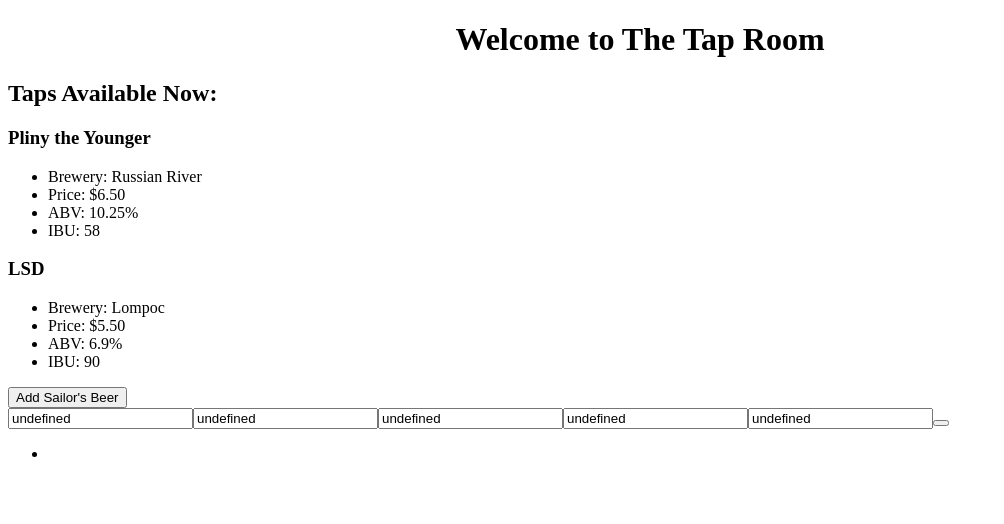
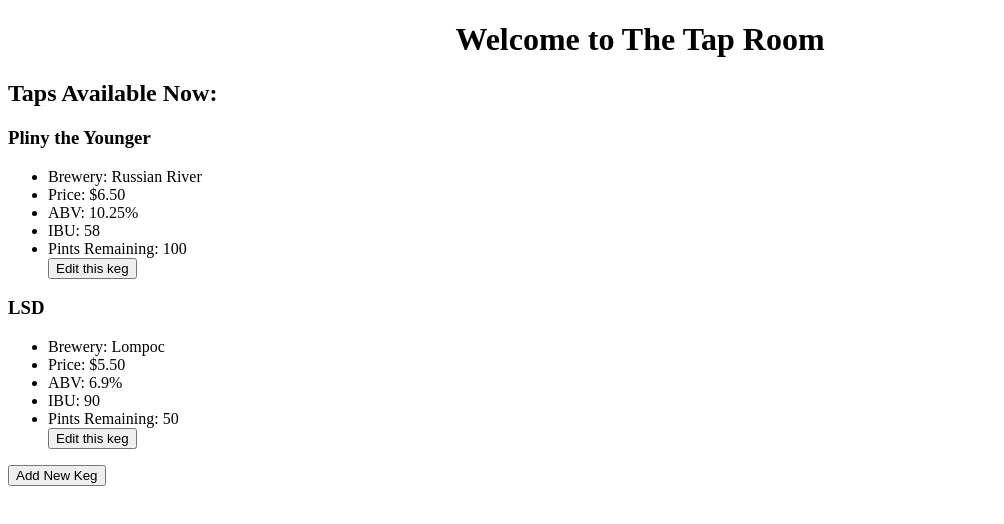
Before and after one commit to sailor27/tap-room, an Angular app: page / in a window 1280 px wide. Shown: the top 524 px of the page, without its empty margins (0-1004 px from the left). Built offline with nearby package versions, Linux system fonts and the light colour scheme.

Commit message:
Edit add and edit keg functions using ngIf and ngModel to set keg selected when edit button clicked, and add new keg.

```diff
--- a/src/app/app.component.html
+++ b/src/app/app.component.html
@@ -8,34 +8,44 @@
 
 <h2>Taps Available Now: </h2>
 
-<div *ngFor="let currentKeg of kegs">
-  <h3>{{currentKeg.name}}</h3>
+<div *ngFor="let keg of kegs">
+  <h3>{{keg.name}}</h3>
   <ul>
-    <li>Brewery: {{currentKeg.brewery}}</li>
-    <li>Price: {{currentKeg.price}}</li>
-    <li>ABV: {{currentKeg.ABV}}</li>
-    <li>IBU: {{currentKeg.IBU}}</li>
+    <li>Brewery: {{keg.brewery}}</li>
+    <li>Price: {{keg.price}}</li>
+    <li>ABV: {{keg.ABV}}</li>
+    <li>IBU: {{keg.IBU}}</li>
+    <li>Pints Remaining: {{keg.pintsLeft}}</li>
+    <button (click)="editKeg(keg)">Edit this keg</button>
   </ul>
 </div>
-<button (click)="testKeg(currentKeg)">Add Sailor's Beer</button>
-<form>
-  <input [value]="name" (input)="name = $event.target.value" type="text">
-  <input [value]="brewery" (input)="brewery = $event.target.value" type="text">
-  <input [value]="price" (input)="price = $event.target.value" type="text">
-  <input [value]="ABV" (input)="ABV = $event.target.value" type="text">
-  <input [value]="IBU" (input)="IBU = $event.target.value" type="text">
-  <button (submit)="addKeg(name, brewery, price, ABV, IBU)"></button>
-</form>
-<ul>
-  <li>{{currentKeg.name}}</li>
-</ul>
-<!-- <form id="add-keg" (ngSubmit)="onSubmit(add-keg)" novalidate> -->
-<!-- <form #f="ngForm" (ngSubmit)="onSubmit(f)" novalidate> -->
-<!-- <form>
-  <input name="name" ngModel required #name="ngModel" placeholder="Name">
-  <input name="B" placeholder="Brewery">
-  <input name="P" placeholder="Price">
-  <input name="A" placeholder="ABV">
-  <input name="I" placeholder="IBU">
-  <button type="button" name="button">Add Keg</button>
-</form> -->
+
+<div *ngIf="selectedKeg">
+  <div class="form-group">
+    <label>Enter name:</label>
+    <input [(ngModel)]="selectedKeg.name">
+  </div>
+  <div class="form-group">
+    <label>Price:</label>
+    <input [(ngModel)]="selectedKeg.price" >
+  </div>
+  <div class="form-group">
+    <label>Brewery:</label>
+    <input [(ngModel)]="selectedKeg.brand">
+  </div>
+  <div class="form-group">
+    <label>ABV:</label>
+    <input [(ngModel)]="selectedKeg.ABV">
+  </div>
+  <div class="form-group">
+    <label>IBU:</label>
+    <input [(ngModel)]="selectedKeg.IBU">
+  </div>
+  <div class="form-group">
+    <label>Pints Remaining:</label>
+    <input [(ngModel)]="selectedKeg.pintsLeft">
+  </div>
+
+</div>
+
+<button (click)="addKeg()">Add New Keg</button>
--- a/src/app/app.component.ts
+++ b/src/app/app.component.ts
@@ -1,5 +1,4 @@
 import { Component } from '@angular/core';
-import { NgForm } from '@angular/forms';
 
 @Component({
   selector: 'app-root',
@@ -7,21 +6,25 @@
   styleUrls: ['./app.component.css']
 })
 export class AppComponent {
-  title = 'app';
-  currentKeg: string = 'Kegs';
+  title = 'taproom';
+
   kegs: Keg [] = [
-    new Keg('Pliny the Younger', 'Russian River', '$6.50', '10.25%', '58'),
-    new Keg('LSD', 'Lompoc', '$5.50', '6.9%', '90')
+    new Keg('Pliny the Younger', 'Russian River', '$6.50', '10.25%', '58', 100),
+    new Keg('LSD', 'Lompoc', '$5.50', '6.9%', '90', 50)
   ];
-  testKeg(){
-    this.kegs.push(new Keg ('Sailors Beer', 'Brewery  Co.', '$2.00', '6%', '45'));
+  selectedKeg = null;
+
+  editKeg(clickedKeg){
+    this.selectedKeg = clickedKeg;
   }
-  addKeg(name, brewery, price, ABV, IBU){
-    this.kegs.push(new Keg(name, brewery, price, ABV, IBU));
-    console.log(this.addKeg(name, brewery, price, ABV, IBU));
+
+  addKeg(){
+    const newKeg = new Keg('', '', '', '', '', 0);
+    this.kegs.push(newKeg);
+    this.selectedKeg = newKeg;
   }
 }
 
 export class Keg {
-  constructor(public name: string, public brewery: string, public price: string, public ABV: string, public IBU: string) { }
+  constructor(public name: string, public brewery: string, public price: string, public ABV: string, public IBU: string, public pintsLeft: number) { }
 }
--- a/src/app/app.module.ts
+++ b/src/app/app.module.ts
@@ -1,16 +1,14 @@
 import { BrowserModule } from '@angular/platform-browser';
 import { NgModule } from '@angular/core';
-
-
 import { AppComponent } from './app.component';
-
+import { FormsModule } from '@angular/forms';
 
 @NgModule({
   declarations: [
     AppComponent
   ],
   imports: [
-    BrowserModule
+    BrowserModule, FormsModule
   ],
   providers: [],
   bootstrap: [AppComponent]
```
Also changed, not shown: bower.json (added, +14 -0 lines).
